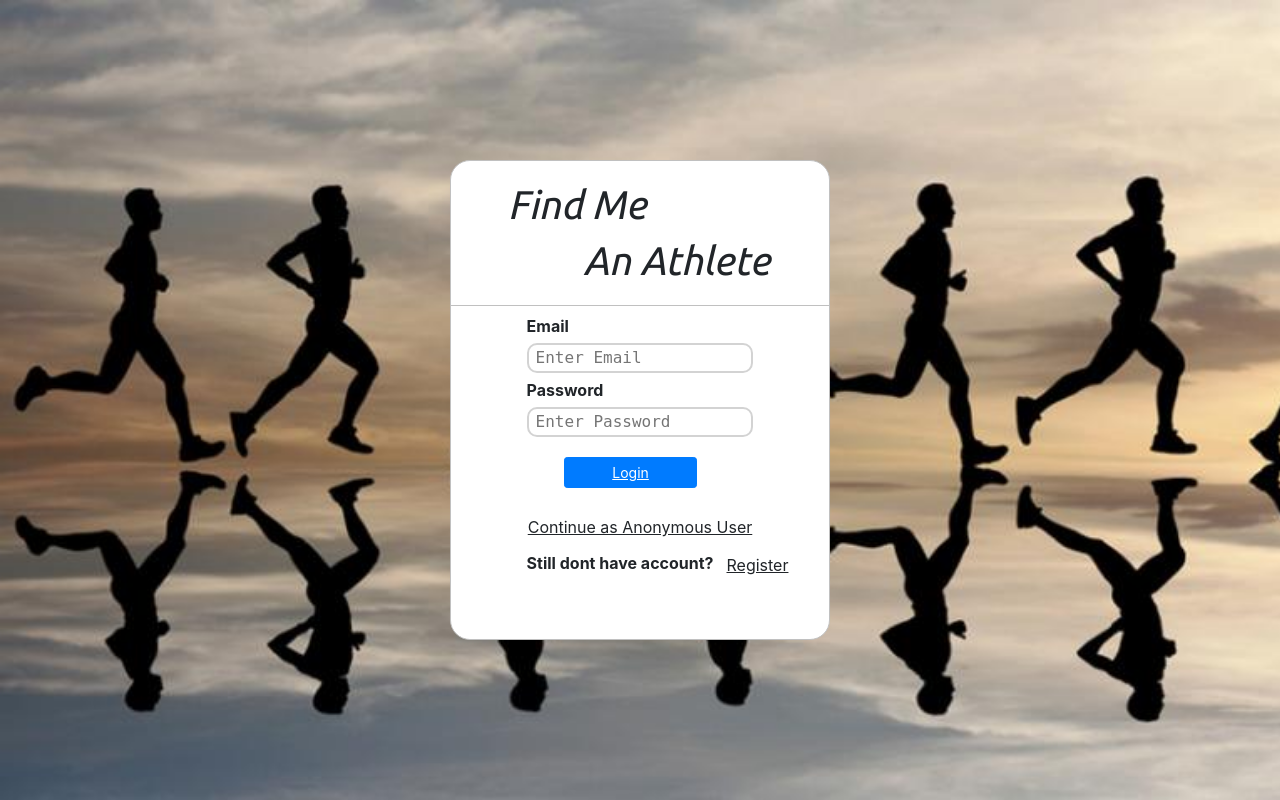
After one commit to elifaydin00/Sports-Collaboration, a Django app: page /login/ in a window 1280 px wide. The commit adds this page. Run offline with Django 3.2, Linux system fonts and the light colour scheme; some libraries are stand-ins or nearby versions.

Commit message:
Changes in Login Page

```diff
--- a/SportsCollaborationApp/models.py
+++ b/SportsCollaborationApp/models.py
@@ -6,7 +6,7 @@ class SiteUser(models.Model):
 	id = models.UUIDField(default=uuid.uuid4, unique=True, primary_key=True, editable=False)
 	user = models.OneToOneField(User, on_delete=models.CASCADE)
 	name = models.CharField(max_length=50)
-	email = models.EmailField()
+	email = models.CharField(max_length=50)
 	age = models.IntegerField()
 	gender = models.CharField(max_length=25, choices=(('1', 'Male'), ('2', 'Female'), ('3', 'Other')))
 	location = models.CharField(max_length=150)
--- a/SportsCollaborationApp/static/style.css
+++ b/SportsCollaborationApp/static/style.css
@@ -1,7 +1,4 @@
-
-
-
-.logbox{
+.logbox {
   width: 380px;
   height: 480px;
   top: 50%;
@@ -12,22 +9,25 @@
   border-radius: 20px;
   border: 1px solid silver;
   background-color: white;
-
 }
 
-.logbox p{
-    margin:0;
+.logbox p {
+  margin: 0;
   padding: 0;
   font-weight: bold;
+  text-indent: 20%;
 }
 
-.logbox input{
+.logbox input {
   width: 60%;
   margin-bottom: 20px;
-
+  border-radius: 10px;
+  border: 2px solid lightgrey;
+  font-family: monospace;
+  text-indent: 5px;
 }
 
-.logbox input[type = "submit"]{
+.logbox input[type="submit"] {
   width: 35%;
   margin-bottom: 20px;
   margin-top: 20px;
@@ -45,5 +45,17 @@ margin-bottom: 20px;
   text-decoration: underline;
 }
 
+.btn:hover {
+  background: #eee;
+}
 
-  .btn:hover {background: #eee;}
+.logbox button[type="submit"] {
+  width: 35%;
+  margin-bottom: 20px;
+  margin-top: 20px;
+  margin-left: 30%;
+}
+
+.paragraph {
+  font-family: 'Ubuntu', sans-serif;
+}
--- a/SportsCollaborationApp/templates/base.html
+++ b/SportsCollaborationApp/templates/base.html
@@ -5,23 +5,18 @@
   <head>
     <meta charset="utf-8" />
     <meta http-equiv="X-UA-Compatible" content="IE=edge" />
-    <title>Find Me An Athlete</title>
+    <title>{% block title %}{% endblock %}</title>
     <meta name="viewport" content="width=device-width, initial-scale=1" />
     <link rel="stylesheet" type="text/css" media="screen" href="{% static 'style.css' %}" />
     <link rel="stylesheet" href="https://stackpath.bootstrapcdn.com/bootstrap/4.3.1/css/bootstrap.min.css" integrity="sha384-ggOyR0iXCbMQv3Xipma34MD+dH/1fQ784/j6cY/iJTQUOhcWr7x9JvoRxT2MZw1T" crossorigin="anonymous" />
     <script src="https://code.jquery.com/jquery-3.3.1.slim.min.js" integrity="sha384-q8i/X+965DzO0rT7abK41JStQIAqVgRVzpbzo5smXKp4YfRvH+8abtTE1Pi6jizo" crossorigin="anonymous"></script>
     <script src="https://cdnjs.cloudflare.com/ajax/libs/popper.js/1.14.7/umd/popper.min.js" integrity="sha384-UO2eT0CpHqdSJQ6hJty5KVphtPhzWj9WO1clHTMGa3JDZwrnQq4sF86dIHNDz0W1" crossorigin="anonymous"></script>
     <script src="https://stackpath.bootstrapcdn.com/bootstrap/4.3.1/js/bootstrap.min.js" integrity="sha384-JjSmVgyd0p3pXB1rRibZUAYoIIy6OrQ6VrjIEaFf/nJGzIxFDsf4x0xIM+B07jRM" crossorigin="anonymous"></script>
+    <link rel="preconnect" href="https://fonts.googleapis.com">
+    <link rel="preconnect" href="https://fonts.gstatic.com" crossorigin>
+    <link href="https://fonts.googleapis.com/css2?family=Ubuntu:ital@1&display=swap" rel="stylesheet">
   </head>
   <body>
-    {% include "components/navbar.html" %}
-    {% block navbar %}{% endblock %}
-
-    <div style="min-height: 88vh;">
-      {% block content %}{% endblock %}
-    </div>
-
-    {% include "components/footer.html" %}
-    {% block footer %}{% endblock %}
+    {% block content %}{% endblock %}
   </body>
 </html>
--- /dev/null
+++ b/SportsCollaborationApp/templates/components/login.html
@@ -0,0 +1,26 @@
+{% load static %}
+
+{% block login %}
+
+<div style="min-height: 100vh; background-image: url({% static 'img/login_bg.jpg' %}); background-size: cover; background-attachment: fixed;">
+  <div class="logbox">
+    <h1 class="paragraph" style="text-indent: 15%; margin-top:20px;">Find Me</h1>
+    <h1 class="paragraph" style="text-indent: 35%; border-bottom: 1px silver solid; padding: 0 0 20px 0;">An Athlete</h1>
+    <form action="" method="post"> {% csrf_token %}
+      <p style="margin-bottom: 5px;">Email</p>
+      <input class="formbox" style="margin: 0px auto; display: block;" type="text" name="email" placeholder="Enter Email">
+      <p style="margin-bottom: 5px; margin-top: 5px;">Password</p>
+      <input class="formbox" style="margin: 0px auto; display:block;" type="password" name="password" placeholder="Enter Password">
+      <button type="submit" class="btn btn-primary btn-sm">Login</button>
+      <button style="margin:0px auto; display:block;" class="btn">Continue as Anonymous User</button>
+      <p>Still dont have account?<button class="btn">Register</button></p>
+    </form>
+    {% if messages %}
+      {% for message in messages %}
+        <div class="text-center text-danger">{{ message }}</div>
+      {% endfor %}
+    {% endif %}
+  </div>
+</div>
+
+{% endblock login %}
--- /dev/null
+++ b/SportsCollaborationApp/templates/pages/LoginPage.html
@@ -0,0 +1,11 @@
+{% extends "../base.html" %}
+
+{% block title %}Log In{% endblock title %}
+
+{% block content %}
+
+{% include "../components/login.html" %}
+{% block login %}
+{% endblock login %}
+
+{% endblock content %}
--- a/SportsCollaborationApp/templates/pages/main.html
+++ /dev/null
@@ -1,6 +0,0 @@
-{% extends "../base.html" %}
-{% block content %}
-
-<p>Test Paragraph</p>
-
-{% endblock content %}
--- a/SportsCollaborationApp/urls.py
+++ b/SportsCollaborationApp/urls.py
@@ -3,5 +3,6 @@ from . import views
 
 urlpatterns = [
   path('', views.mainPage, name="main"),
-  path('login',views.LoginPage, name="login"),
+  path('login/',views.loginPage, name="login"),
+  path('logout/', views.logoutPage, name="logout"),
 ]
--- a/SportsCollaborationApp/views.py
+++ b/SportsCollaborationApp/views.py
@@ -1,7 +1,46 @@
-from django.shortcuts import render
+from django.shortcuts import redirect, render
+from django.contrib import auth
+from django.contrib.auth.models import User
+from django.contrib import messages
+from django.contrib.auth.decorators import login_required
+from .models import *
 
+def loginPage(request):
+
+  if request.user.is_authenticated:
+    return redirect('main')
+
+  if request.method == 'POST':
+
+    error_given = False
+    email = request.POST['email']
+    password = request.POST['password']
+
+    try:
+      user = SiteUser.objects.get(email=email)
+
+    except:
+      if error_given is False:
+        messages.error(request, 'User does not exist!')
+        error_given = True
+
+    user = auth.authenticate(request, username=email.split("@")[0], password=password)
+
+    if user is not None:
+      auth.login(request, user)
+      return redirect('main')
+
+    else:
+      if error_given is False:
+        messages.error(request, 'Email or password is incorrect!')
+        error_given = True
+
+  return render(request, "pages/LoginPage.html")
+
+def logoutPage(request):
+  auth.logout(request)
+  return redirect('login')
+
+@login_required(login_url='login')
 def mainPage(request):
-  return render(request, 'pages/main.html')
-
-def LoginPage(request):
-  return render(request, "pages/login.html")
+  return render(request, 'pages/MainPage.html')
```
Also changed, not shown: SportsCollaborationApp/templates/components/footer.html (+8 -2 lines), SportsCollaborationApp/templates/components/navbar.html (+13 -2 lines), SportsCollaborationApp/templates/pages/MainPage.html (added, +19 -0 lines), SportsCollaborationApp/templates/pages/login.html (deleted, +0 -37 lines), SportsCollaborationApp/migrations/0002_alter_siteuser_email.py (added), SportsCollaborationApp/static/img/login_bg.jpg (added), SportsCollaborationApp/templates/images/sports.jpg (deleted), db.sqlite3. Lines whose indentation alone changed are shown as unchanged.
